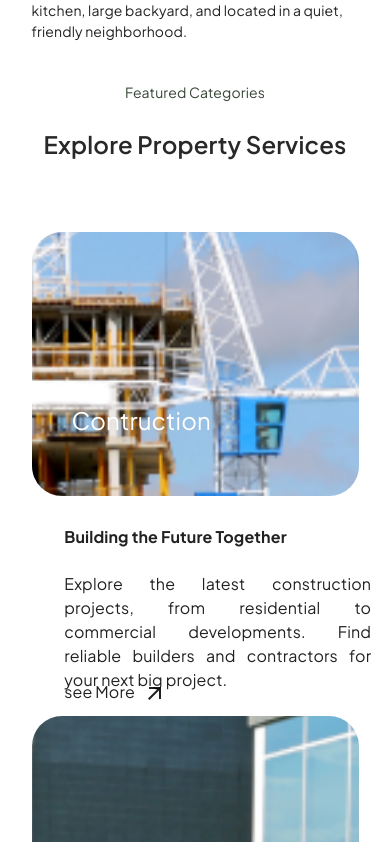
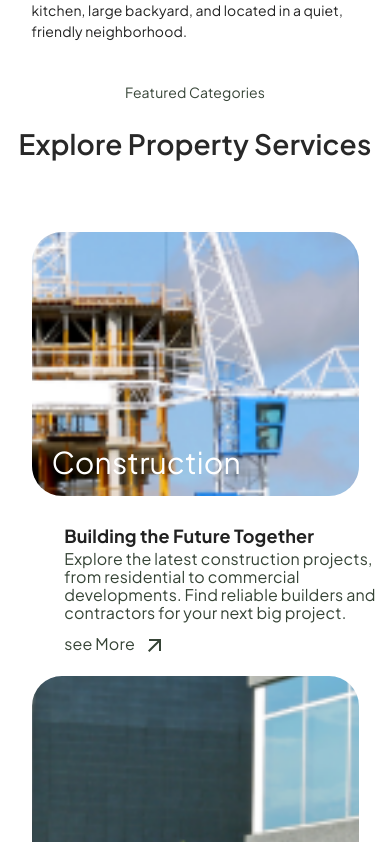
Before and after one commit to lacreameo83/JUSDial, a Next.js app: page / in a window 390 px wide. Shown: the part 4862-5704 px from the top of the page. Built offline with nearby package versions, Linux system fonts and the light colour scheme; a web font is replaced by a local one.

Commit message:
making changes in fontsizes

```diff
--- a/app/(home)/_components/exploreservice/ExploreService.jsx
+++ b/app/(home)/_components/exploreservice/ExploreService.jsx
@@ -9,20 +9,20 @@ function ExploreService() {
           <p className="font-[400] text-[14px] leading-[20px] w-[239px] h-[28px] PlusJakarta sm:font-[500] sm:text-[18px] sm:leading-[28px] text-center text-[#364436]">
             Featured Categories
           </p>
-          <p className="w-[576px] h-[60px] font-[600] text-[24px] leading-[32px] sm:w-[673px] sm:h-[60px] mt-[18px] PlusJakarta sm:font-[600] sm:text-[48px] sm:leading-[60px] text-center text-[#282828]">
+          <p className="w-[576px] h-[60px] font-[600]  text-[28px] leading-[32px] sm:w-[673px] sm:h-[60px] mt-[18px] PlusJakarta sm:font-[600] sm:text-[48px] sm:leading-[60px] text-center text-[#282828]">
             Explore Property Services
           </p>
         </div>
         {/* images */}
-        <div className="flex gap-[220px] flex-col w-full items-center sm:gap-[40px] ">
+        <div className="flex gap-[180px] flex-col w-full items-center sm:gap-[40px] ">
           {data.slice(0, 6).map((el) => (
             <div key={el.id}>
               <div
                 style={{ backgroundImage: `url(${el.image2.src})` }}
                 className="w-[327px] h-[264px]  sm:w-[800px]   xl:w-[1184px] cardcontainerbox bg-cover  bg-no-repeat bg-center  rounded-[30px] sm:h-[600px] relative bg-black  "
               >
-                <div className="absolute text-white z-50 font-[400] leading-[72px] text-[24px] sm:text-[60px] PlusJakarta p-10 bottom-0 left-0">
-                  Contruction
+                <div className="absolute text-[30px] leading-[28px] text-white z-50 font-[400] sm:leading-[72px]  sm:text-[60px] PlusJakarta p-5 sm:p-10 bottom-0 left-0">
+                  {el.units}
                 </div>
                 <div className=" hidden  sm:block absolute shadowdisplaygren h-[250px]  z-30  rounded-b-[30px] w-[370px] 2xl:w-[750px] bottom-0 left-0 "></div>
                 {/* white box */}
@@ -31,16 +31,19 @@ function ExploreService() {
                   <div className=" hidden sm:block   w-[30px] absolute h-[30px] mainboxbottom-featuredcategory-container  bg-transparent bottom-0 left-[-30px] "></div>
 
                   {/* side box */}
-                  <div className="  flex flex-col items-start   sm:justify-between sm:w-[399px] sm:h-[250px] absolute left-[10%] top-[10%] ">
+                  <div className="  flex flex-col items-start w-[327px] h-[142px]  justify-between sm:w-[399px] sm:h-[250px] absolute left-[10%] top-[10%] ">
                     <div>
-                      <div className="w-[327px]   h-[50px] sm:w-[264px] sm:h-[30px] PlusJakarta font-[700] text-20px] leading-[30px]  ">
+                      <div
+                        className="w-[327px]
+PlusJakarta text-[18px]    sm:w-[464px] leading-[28px] sm:h-[30px] PlusJakarta font-[700] sm:text-[20px] sm:leading-[30px]  "
+                      >
                         <p>{el.purpose}</p>
                       </div>
-                      <div className="w-[307px] mb-2 sm:w-[385px] h-[72px] PlusJakarta font-[400] sm:leading-[24px] text-[16px] text-justify  ">
+                      <div className="w-[327px]  primarycolor h-[54px] PlusJakarta leading-[18px] sm:w-[385px] sm:h-[72px] PlusJakarta font-[400] sm:leading-[24px] text-[16px] sm:text-justify  ">
                         <p>{el.desciption}</p>
                       </div>
                     </div>
-                    <div className="flex mt-4 sm:mt-0 items-center text-justify PlusJakarta gap-[8px] w-[109px] h-[48px] rounded-[8px] pt-[12px] pb-[12px]  ">
+                    <div className="flex mt-4 sm:mt-0 items-center primarycolor text-justify PlusJakarta gap-[8px] w-[109px] h-[48px] rounded-[8px] pt-[12px] pb-[12px]  ">
                       <p className="text-[16px]">see More</p>
                       <p>
                         <ArrowOutwardIcon />
--- a/components/footer/Footer.jsx
+++ b/components/footer/Footer.jsx
@@ -13,10 +13,13 @@ export default function Footer() {
       <div className="w-full max-w-7xl px-4 sm:px-8 flex flex-col sm:flex-row justify-between gap-8">
         {/* Build Estate Section */}
         <div className="flex flex-col gap-4">
-          <p className="PlusJakarta text-2xl font-bold leading-[23px]">
+          <p
+            className="PlusJakarta text-[24px]
+  font-[700]  leading-[10px]  "
+          >
             BUILD ESTATE
           </p>
-          <p className="PlusJakarta text-sm leading-6 max-w-xs">
+          <p className="PlusJakarta w-[328px] text-[12px] h-[54px] font-[400] leading-[18px] sm:text-[14px] sm:leading-[20px] sm:w-[232px] sm:h-[100px]  ">
             Your trusted platform for buying, selling, renting, or leasing
             properties. We connect you with opportunities to achieve your real
             estate goals.
@@ -25,13 +28,15 @@ export default function Footer() {
 
         {/* Quick Links Section */}
         <div className="flex flex-col gap-4">
-          <p className="PlusJakarta text-lg font-bold leading-7">Quick Links</p>
+          <p className="PlusJakarta text-[16px]  font-[700] leading-[24px] sm:text-[18px] sm:leading-[28px] ">
+            Quick Links
+          </p>
           <ul className="space-y-2">
             {["Construction", "Renovation", "Buy", "Sell", "Rent", "Lease"].map(
               (el) => (
                 <li
                   key={el}
-                  className="PlusJakarta text-base font-medium leading-6 hover:text-gray-300 cursor-pointer"
+                  className="PlusJakarta text-[14px] leading-[20px] sm:text-[16px] font-[500] sm:leading-[24px] hover:text-gray-300 cursor-pointer"
                 >
                   {el}
                 </li>
@@ -42,7 +47,7 @@ export default function Footer() {
 
         {/* Trust & Legal Section */}
         <div className="flex flex-col gap-4">
-          <p className="PlusJakarta text-lg font-bold leading-7">
+          <p className="PlusJakarta text-[16px]  font-[700] leading-[24px] sm:text-[18px] sm:leading-[28px] ">
             Trust & Legal
           </p>
           <ul className="space-y-2">
@@ -55,7 +60,7 @@ export default function Footer() {
             ].map((el) => (
               <li
                 key={el}
-                className="PlusJakarta text-base font-medium leading-6 hover:text-gray-300 cursor-pointer"
+                className="PlusJakarta text-[14px] leading-[20px] sm:text-[16px] font-[500] sm:leading-[24px] hover:text-gray-300 cursor-pointer"
               >
                 {el}
               </li>
@@ -65,30 +70,32 @@ export default function Footer() {
 
         {/* Contact Section */}
         <div className="flex flex-col gap-4">
-          <p className="PlusJakarta text-lg font-bold leading-7">Contact</p>
+          <p className="PlusJakarta text-[16px]  font-[700] leading-[24px] sm:text-[18px] sm:leading-[28px] ">
+            Contact
+          </p>
           <div className="space-y-4">
             <IconButton
               icone={<CallOutlinedIcon />}
-              text1="infobuiliesestate@gmail.com"
+              text1="(62) 812345678900"
             />
             <IconButton
               icone={<EmailOutlinedIcon />}
-              text1="(62) 812345678900"
+              text1="infobuiliesestate@gmail.com"
             />
           </div>
         </div>
       </div>
 
       {/* Footer Bottom Section */}
-      <div className="border-t flex items-center justify-center border-gray-500 mt-8 w-full">
-        <div className="w-full  max-w-7xl px-4 sm:px-8 flex flex-col sm:flex-row justify-between items-center py-4">
-          <p className="PlusJakarta text-sm">
+      <div className="border-t text-[#FFFFFF] flex items-center justify-center border-[#4F4F4F] mt-8 w-full">
+        <div className="w-full  max-w-7xl px-4 sm:px-8 flex flex-col gap-5 sm:gap-0 sm:flex-row justify-between items-center py-4">
+          <p className="PlusJakarta text-[12px] leading-[18px] sm:text-[16px] sm:leading-[24px] font-[500]  ">
             &copy; 2025 Build Estate. All rights reserved.
           </p>
           <div className="flex space-x-4 items-center sm:mt-0">
-            <FacebookRounded className="text-white hover:text-gray-400 cursor-pointer" />
-            <Instagram className="text-white hover:text-gray-400 cursor-pointer" />
-            <SlSocialTwitter className="text-white hover:text-gray-400 cursor-pointer" />
+            <FacebookRounded className="text-white hover:text-gray-400 w-[30.11px] h-[30.11px] cursor-pointer" />
+            <Instagram className="text-white hover:text-gray-400 w-[30.11px] h-[30.11px] cursor-pointer" />
+            <SlSocialTwitter className="text-white hover:text-gray-400 w-[30.11px] h-[30.11px] cursor-pointer" />
           </div>
         </div>
       </div>
```
Also changed, not shown: app/lib/data.js.
